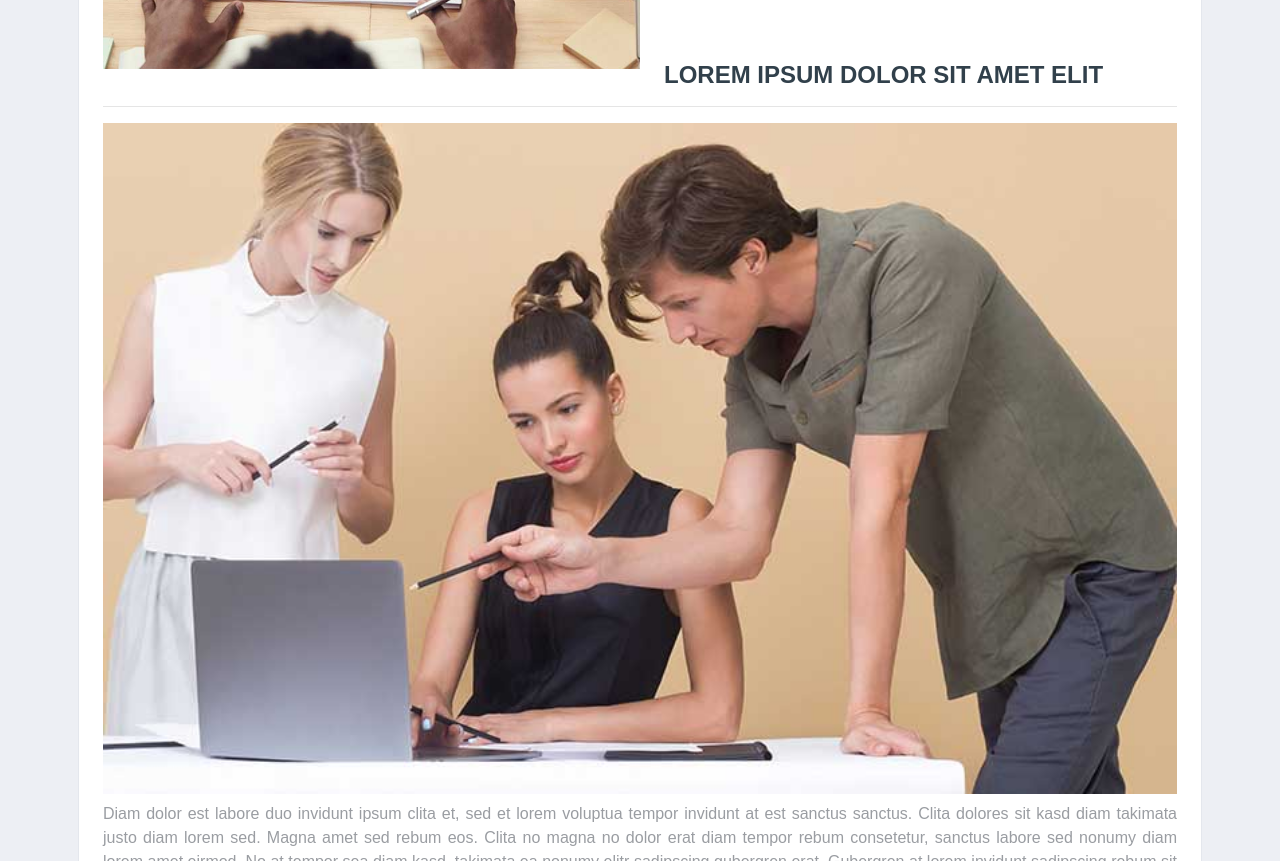
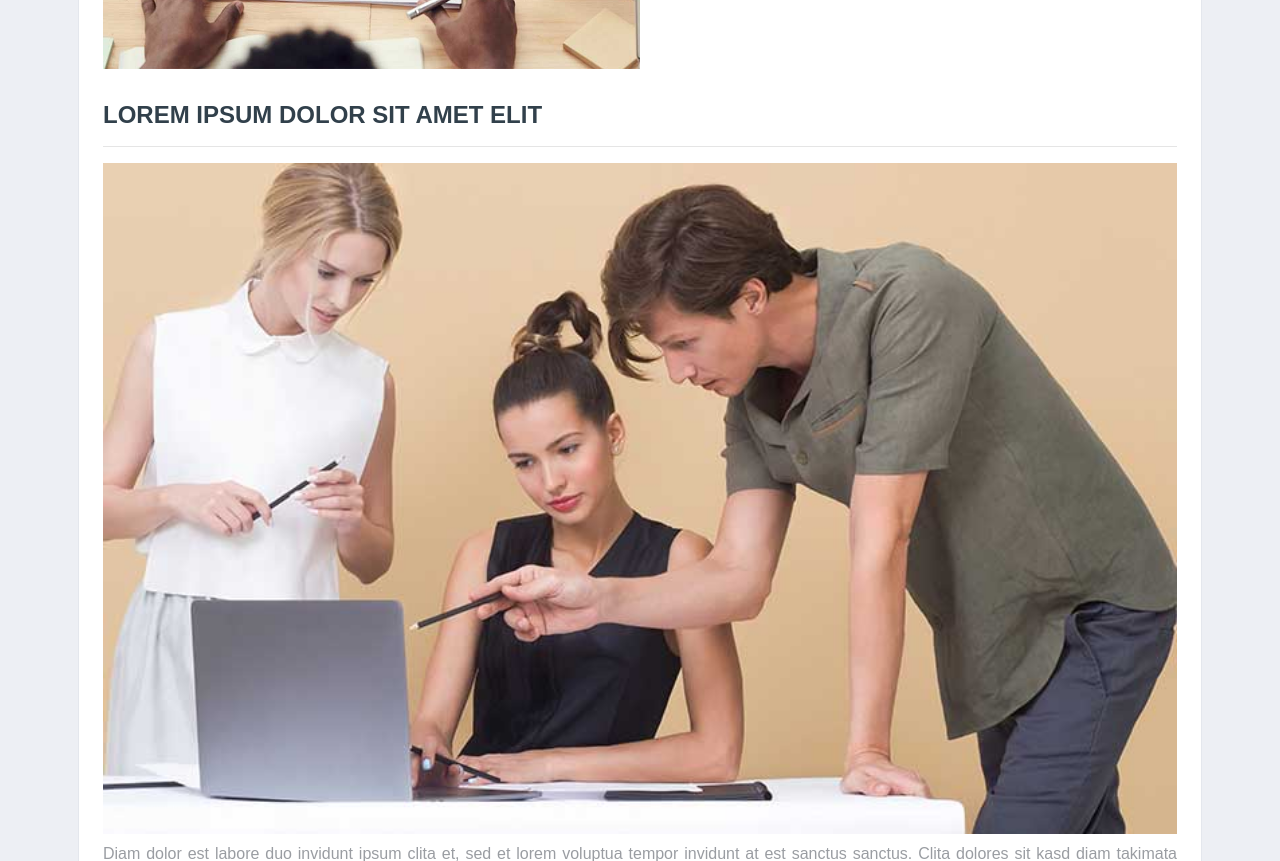
Before and after one commit to kcne/cb-landing-page, a plain HTML site: page blog/single.html in a window 1280 px wide. Shown: the part 1566-2427 px from the top of the page. Drawn offline with nearby package versions, Linux system fonts and the light colour scheme.

Commit message:
netlify, small fix

```diff
--- a/blog/single.html
+++ b/blog/single.html
@@ -87,8 +87,8 @@
                                 duo tempor sea kasd clita ipsum et.</p>
                             <br>
                             <br>
-
-                            <h4 class="text-uppercase font-weight-bold mb-3">Lorem ipsum dolor sit amet elit</h5>
+                            <br>
+                            <h4 class="text-uppercase font-weight-bold mb-3 mt-3">Lorem ipsum dolor sit amet elit</h5>
                             <hr>
                             <img class="img-fluid w-100 float-right mb-2" src="img/news-800x500-2.jpg">
                             <p class="text-justify">Diam dolor est labore duo invidunt ipsum clita et, sed et lorem voluptua tempor
```
